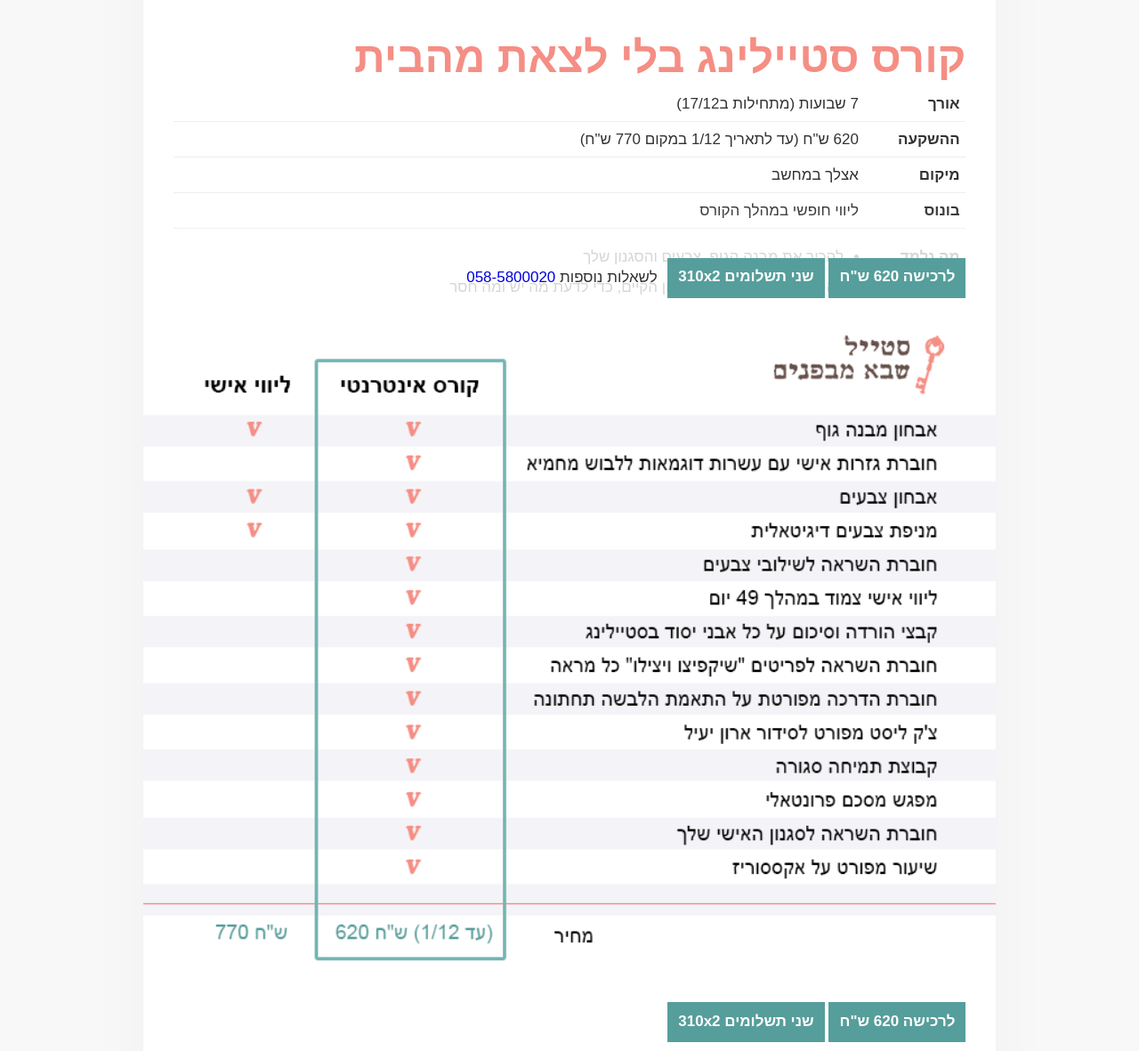
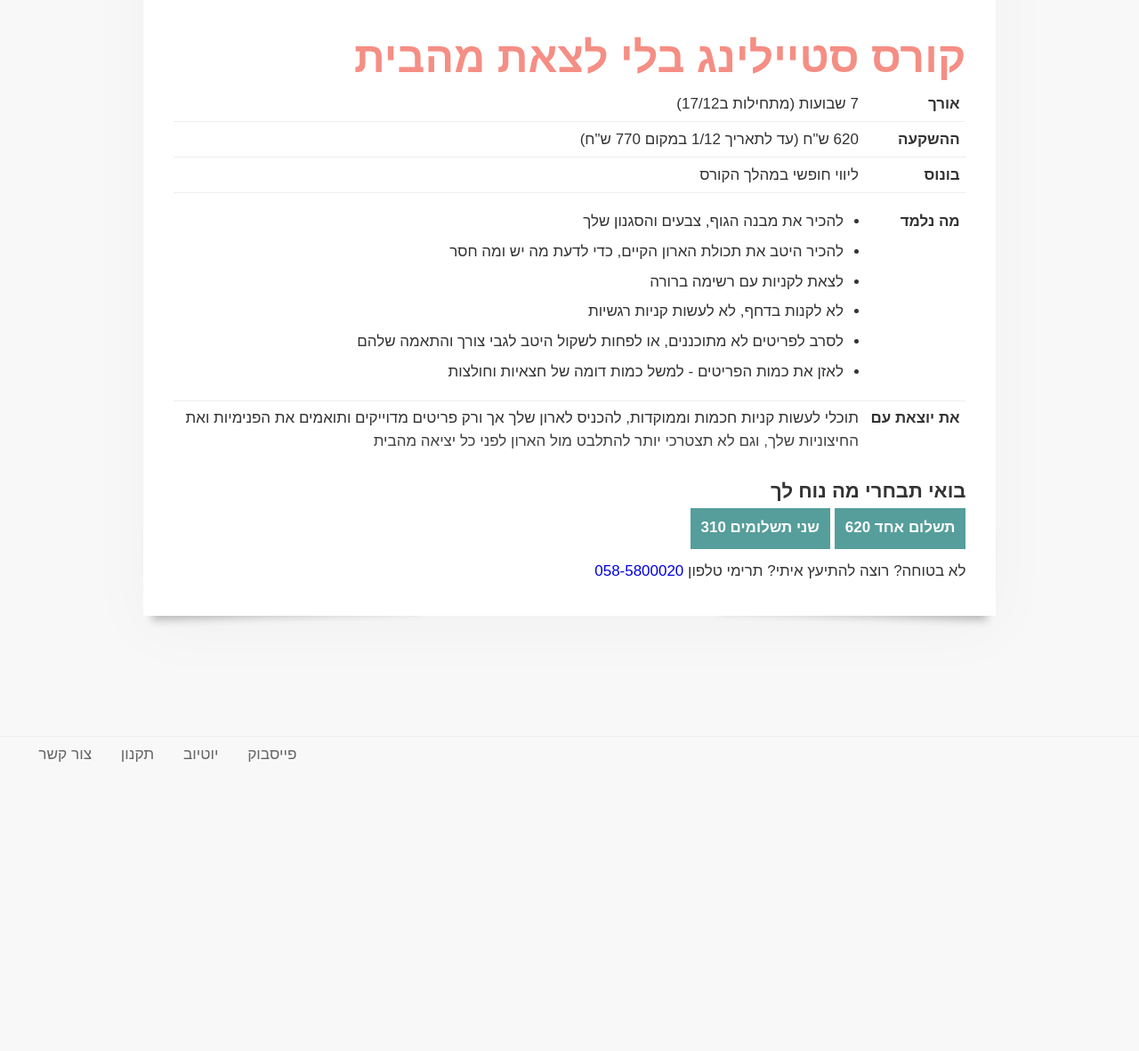
Before and after one commit to laukstein/lea.laukstein.com, a Jekyll site: the page built from _pages/products/diy.md, in a window 1280 px wide and 1400 px high, scrolled down 385 px. Shown: the part 219-1400 px from the top of the window at 89% size. Built offline with Jekyll 4.4.1, drawn with Linux system fonts in a browser that asks for light colours; comment, search, counter and statistics services are not loaded; after the commit the page ends 1476 px from its top, so only the background shows below that.

Commit message:
/diy clearer details and UI

```diff
--- a/_pages/products/diy.md
+++ b/_pages/products/diy.md
@@ -15,7 +15,6 @@
 price: 620
 discount: עד לתאריך 1/12 במקום 770 ש"ח
 extra: ליווי חופשי במהלך הקורס
-location: אצלך במחשב
 goals: |
     * להכיר את מבנה הגוף, צבעים והסגנון שלך
     * להכיר היטב את תכולת הארון הקיים, כדי לדעת מה יש ומה חסר
@@ -25,39 +24,19 @@
     * לאזן את כמות הפריטים - למשל כמות דומה של חצאיות וחולצות
 takeWith: תוכלי לעשות קניות חכמות וממוקדות, להכניס לארון שלך אך ורק פריטים מדוייקים ותואמים את הפנימיות ואת החיצוניות שלך, וגם לא תצטרכי יותר להתלבט מול הארון לפני כל יציאה מהבית
 button:
+    - more: <div class=headline>בואי תבחרי מה נוח לך</div>
     - paypal: WQ8BJBKUBHUNE
-      title: לרכישה 620 ש"ח
+      title: תשלום אחד 620
     - paypal: ELP92GH2ZJAAY
-      title: שני תשלומים 310x2
-    - more: |
-        <span class="more nowrap">לשאלות נוספות <a href="tel:0585800020" target=_blank>058-5800020</a></span>
-        <a class=compare-wrapper href=/assets/product-diy-compare.gif target=_blank><img class=compare src=/assets/product-diy-compare.gif alt="השוואת מחירים"></a>
-    - paypal: WQ8BJBKUBHUNE
-      title: לרכישה 620 ש"ח
-    - paypal: ELP92GH2ZJAAY
-      title: שני תשלומים 310x2
+      title: שני תשלומים 310
+    - more: <p>לא בטוחה? רוצה להתיעץ איתי? תרימי טלפון <a href="tel:0585800020" target=_blank>058-5800020</a></p>
 css: |
     .sheet {
-        margin-bottom: .6em;
+        margin-bottom: 1.2em;
     }
-    .more {
-        margin-right: .4em;
-    }
-    .compare-wrapper {
-        pointer-events: none;
-        cursor: default;
-    }
-    .compare {
-        display: block;
-            width: calc(100% + 4em);
-        max-width: 100vw;
-        margin: 0 calc(-2em);
-        image-rendering: -webkit-optimize-contrast;
-    }
-    @media (max-width: 54em) {
-        .compare-wrapper {
-            pointer-events: auto;
-            cursor: pointer;
-        }
+    .headline {
+        margin-bottom: -.3em;
+        font-weight: bold;
+        font-size: 130%;
     }
 ---
```
Also changed, not shown: assets/product-diy-compare.gif (deleted).
